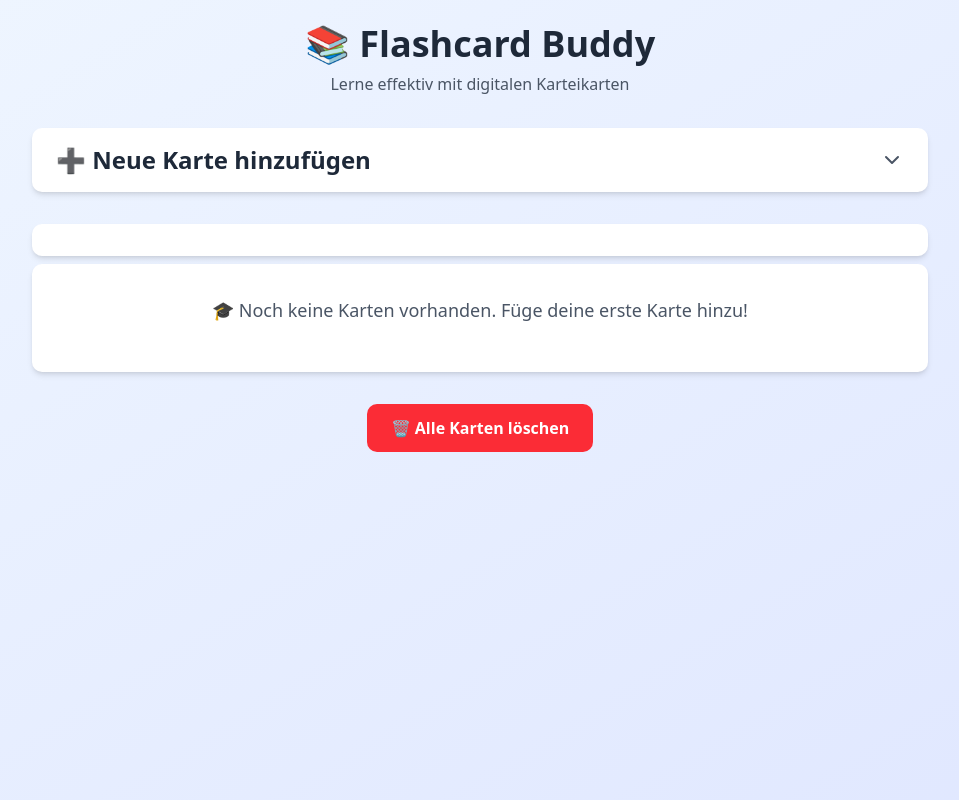
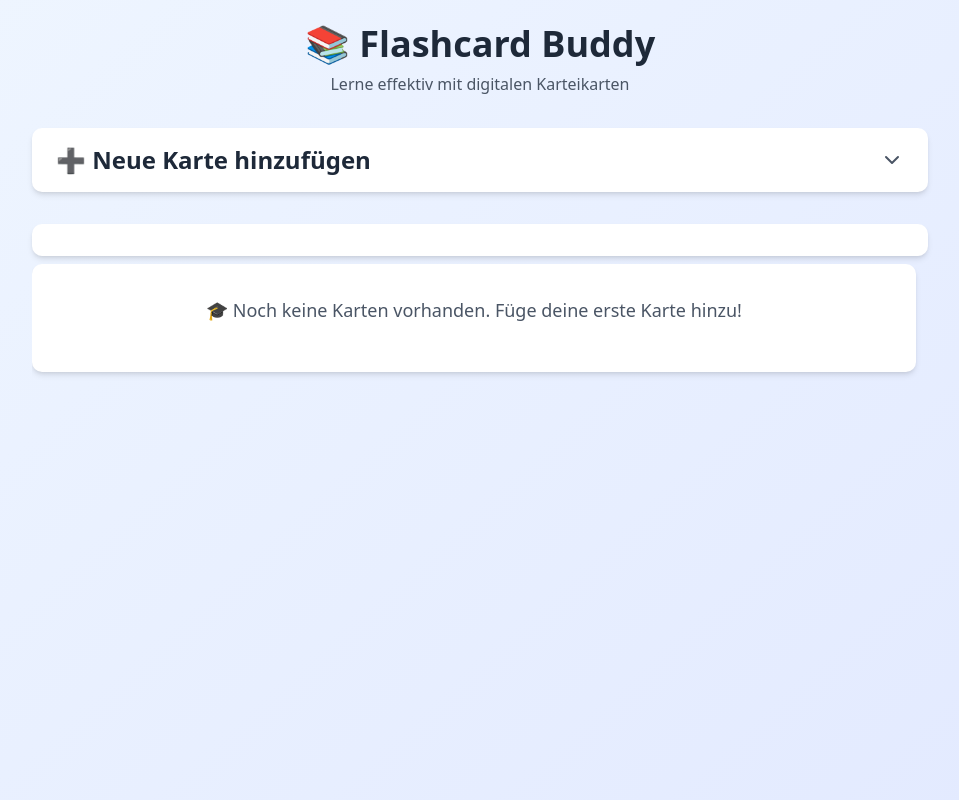
Before and after one commit to lilazero/andi-lilaj-flashcard-Buddy, a Next.js app: page / in a window 1280 px wide. Shown: the top 800 px of the page, without its empty margins (160-1119 px from the left). Built offline with nearby package versions, Linux system fonts and the light colour scheme.

Commit message:
Put the flashcard list into a scrollable overflow div so I can try to add a tab and the other tab will be the learning app. If it works amend this

```diff
--- a/src/components/FlashcardBuddy.tsx
+++ b/src/components/FlashcardBuddy.tsx
@@ -273,7 +273,8 @@ export default function FlashcardBuddy() {
         {/* Card List or Empty State or there wont be the opportunity for an Empty State
          */}
 
-        {/* Card List or Empty State */}
+        {/* Scrollable Card List or Empty State */}
+        <div className="h-[800px] overflow-y-auto pr-3">
           <div className="space-y-4">
             {cards.length === 0 ? (
               <div className="p-8 text-center bg-white rounded-lg shadow-md">
@@ -302,6 +303,7 @@ export default function FlashcardBuddy() {
               </>
             )}
           </div>
+        </div>
 
         {/* Delete All Button only if cards.length > 0 */}
         <div className="mt-8 text-center">
```
Lines whose indentation alone changed are shown as unchanged.
